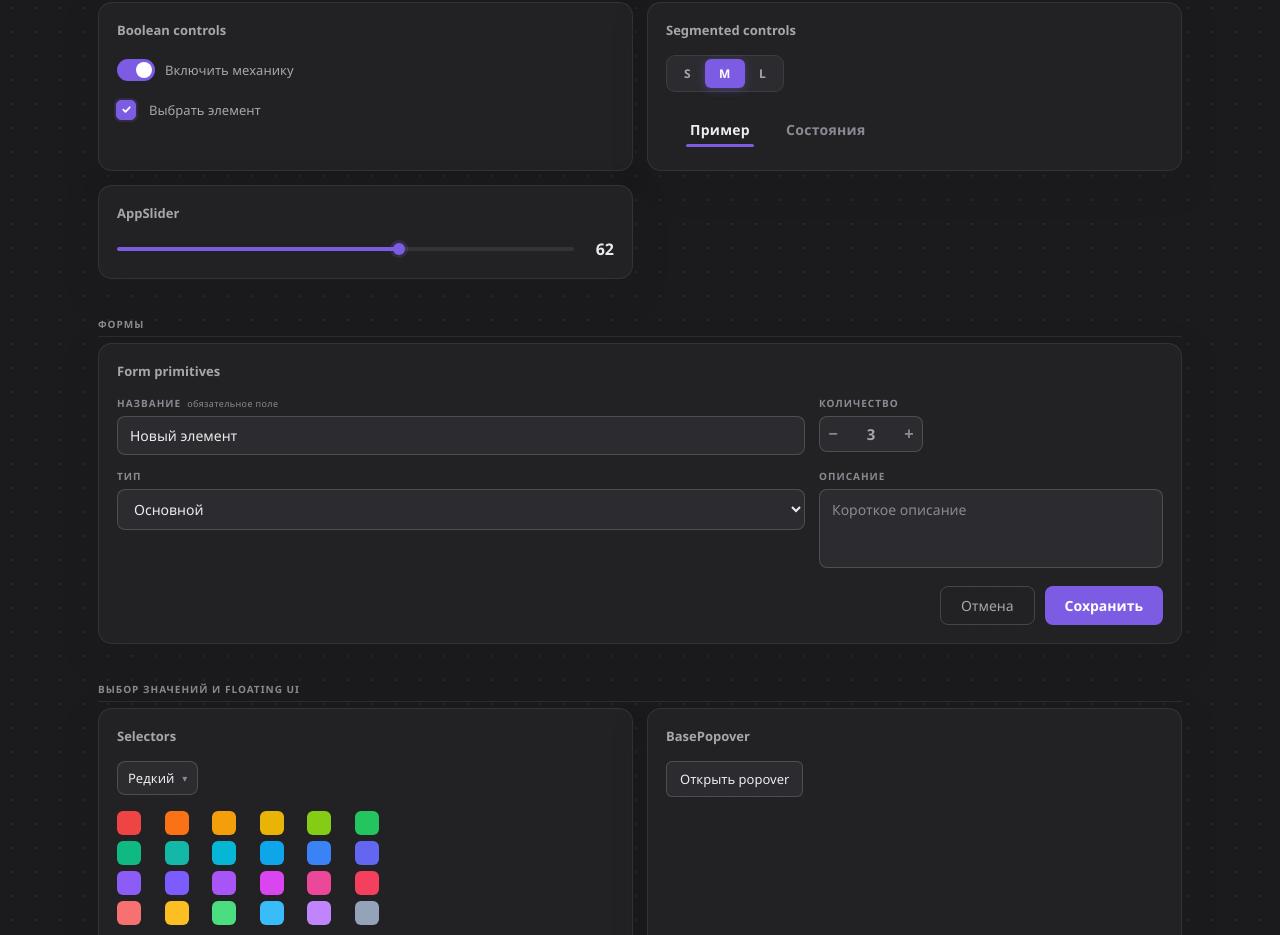
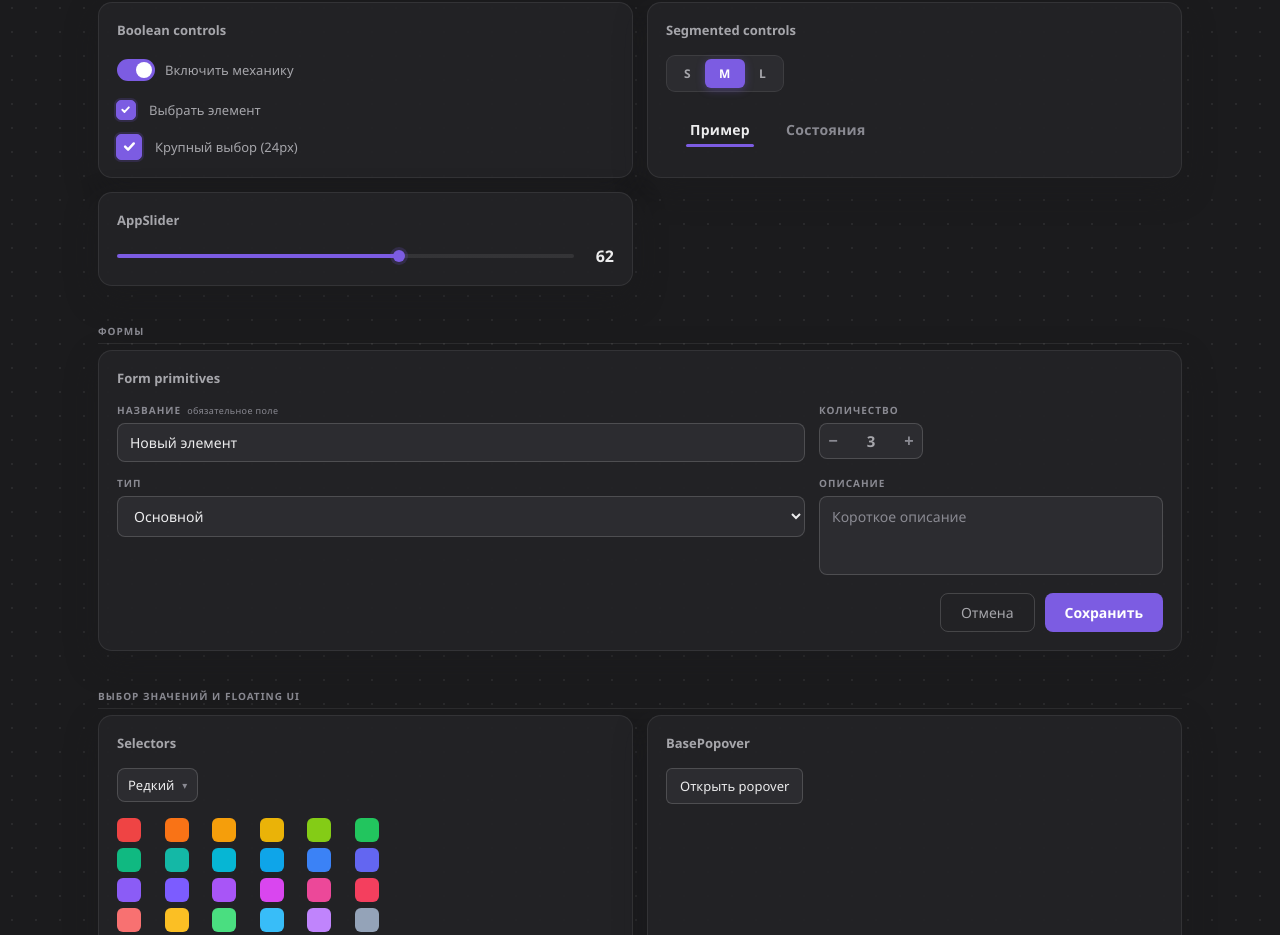
Before and after one commit to SylvieShare/share-ui, a Vue app: page / in a window 1280 px wide. Shown: the part 2380-3315 px from the top of the page. Built offline with nearby package versions, Linux system fonts and the light colour scheme.

Commit message:
Добавить настройку размера компактного чекбокса

```diff
--- a/package.json
+++ b/package.json
@@ -1,6 +1,6 @@
 {
   "name": "@sylvieshare/share-ui",
-  "version": "0.23.0",
+  "version": "0.24.0",
   "description": "Shared Vue 3 design tokens, UI primitives and headless interactions for SylvieShare applications.",
   "type": "module",
   "main": "./dist/share-ui.js",
--- a/src/components/CompactCheckbox.vue
+++ b/src/components/CompactCheckbox.vue
@@ -3,6 +3,7 @@
     type="button"
     class="share-compact-checkbox"
     :class="{ 'share-compact-checkbox--checked': modelValue }"
+    :style="{ '--checkbox-size': `${size}px` }"
     :disabled="disabled"
     :aria-label="label"
     :aria-checked="modelValue"
@@ -19,6 +20,7 @@
 <script setup>
 const props = defineProps({
   modelValue: { type: Boolean, default: false },
+  size: { type: Number, default: 18 },
   disabled: { type: Boolean, default: false },
   label: { type: String, required: true },
 })
@@ -33,8 +35,8 @@ function toggle() { if (!props.disabled) emit('update:modelValue', !props.modelV
   align-items: center;
   justify-content: center;
   box-sizing: content-box;
-  width: 18px;
-  height: 18px;
+  width: var(--checkbox-size);
+  height: var(--checkbox-size);
   flex: none;
   margin: -9px;
   padding: 9px;
@@ -48,8 +50,8 @@ function toggle() { if (!props.disabled) emit('update:modelValue', !props.modelV
   position: absolute;
   top: 50%;
   left: 50%;
-  width: 18px;
-  height: 18px;
+  width: var(--checkbox-size);
+  height: var(--checkbox-size);
   transform: translate(-50%, -50%);
   border: 1.5px solid var(--border-strong);
   border-radius: 5px;
@@ -64,5 +66,5 @@ function toggle() { if (!props.disabled) emit('update:modelValue', !props.modelV
   box-shadow: 0 0 0 2px color-mix(in srgb, var(--accent) 18%, transparent);
 }
 .share-compact-checkbox:disabled { opacity: .35; cursor: not-allowed; }
-.share-compact-checkbox__tick { position: relative; z-index: 1; width: 11px; height: 11px; }
+.share-compact-checkbox__tick { position: relative; z-index: 1; width: calc(var(--checkbox-size) * .62); height: calc(var(--checkbox-size) * .62); }
 </style>
--- a/src/gallery/ComponentGallery.vue
+++ b/src/gallery/ComponentGallery.vue
@@ -119,6 +119,10 @@
             <label class="share-component-gallery__checkbox-row">
               <CompactCheckbox v-model="checkboxValue" label="Выбрать элемент" />
               Выбрать элемент
+            </label>
+            <label class="share-component-gallery__checkbox-row">
+              <CompactCheckbox v-model="checkboxValue" :size="24" label="Крупный выбор" />
+              Крупный выбор (24px)
             </label>
           </div>
         </article>
--- a/src/index.d.ts
+++ b/src/index.d.ts
@@ -52,6 +52,7 @@ export const MultiToggle: DefineComponent<{
 }>
 
 export const CompactCheckbox: DefineComponent<{
+  size?: number
   modelValue?: boolean
   disabled?: boolean
   label: string
```
Also changed, not shown: 7 other files (tests, documents, lock files or other folders).
